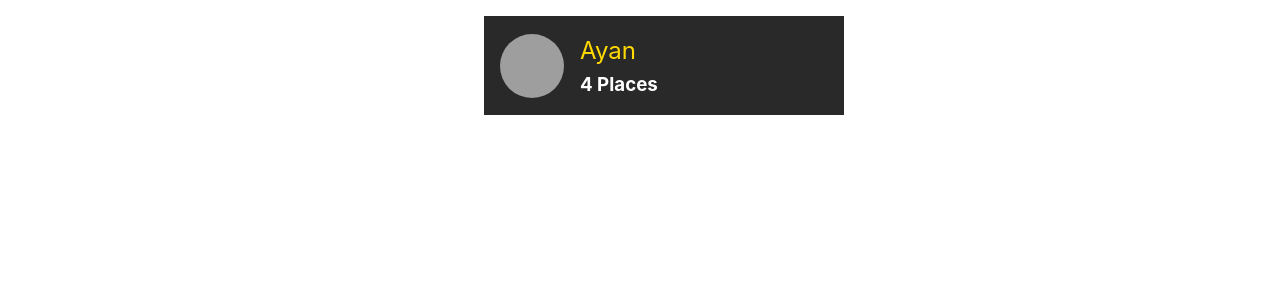
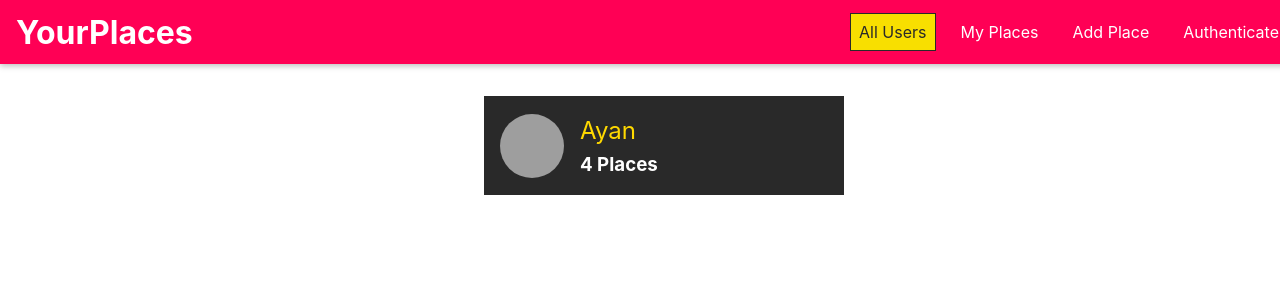
Before and after one commit to Ayanprogrammer11/YourPlaces-Frontend, a React (Create React App) app: page / in a window 1280 px wide. Shown: the top 300 px of the page. Built offline with nearby package versions, Linux system fonts and the light colour scheme; grey boxes are pictures that could not be loaded.

Commit message:
Day 2 Completed - (Created some more files and added naviagtions components)

```diff
--- a/src/App.js
+++ b/src/App.js
@@ -2,15 +2,19 @@ import './App.css';
 import {Routes, Route, BrowserRouter} from "react-router-dom"
 import Users from './users/pages/Users';
 import NewPlace from './places/pages/NewPlace';
+import MainNavigation from './shared/components/Navigation/MainNavigation';
 
 function App() {
   return (
     <BrowserRouter>
+    <MainNavigation />
+    <main>
       <Routes>
         <Route exact path="/" element={<Users />} />
         <Route exact path="/places/new" element={<NewPlace />} />
         <Route path="*" element={<div>404</div>} />
       </Routes>
+      </main>
     </BrowserRouter>
     // <div>It worked! Let's start making the project!</div>
   );
--- a/src/shared/components/Navigation/MainHeader.css
+++ b/src/shared/components/Navigation/MainHeader.css
@@ -0,0 +1,23 @@
+.main-header {
+    width: 100%;
+    height: 4rem;
+    display: flex;
+    align-items: center;
+    position: fixed;
+    top: 0;
+    left: 0;
+    background: #ff0055;
+    box-shadow: 0 2px 6px rgba(0, 0, 0, 0.26);
+    padding: 0 1rem;
+    z-index: 5;
+  }
+
+  main {
+    margin-top: 5rem;
+  }
+
+  @media (min-width: 768px) {
+    .main-header {
+      justify-content: space-between;
+    }
+  }
--- a/src/shared/components/Navigation/MainHeader.js
+++ b/src/shared/components/Navigation/MainHeader.js
@@ -0,0 +1,10 @@
+import React from 'react'
+import "./MainHeader.css"
+
+export default function MainHeader(props) {
+  return (
+    <header className='main-header'>
+        {props.children}
+    </header>
+  )
+}
--- a/src/shared/components/Navigation/MainNavigation.css
+++ b/src/shared/components/Navigation/MainNavigation.css
@@ -0,0 +1,45 @@
+.main-navigation__menu-btn {
+    width: 3rem;
+    height: 3rem;
+    background: transparent;
+    border: none;
+    display: flex;
+    flex-direction: column;
+    justify-content: space-around;
+    margin-right: 2rem;
+    cursor: pointer;
+  }
+
+  .main-navigation__menu-btn span {
+    display: block;
+    width: 3rem;
+    height: 2.5px;
+    background: white;
+  }
+
+  .main-navigation__title {
+    color: white;
+  }
+
+  .main-navigation__title a {
+    text-decoration: none;
+    color: white;
+  }
+
+  .main-navigation__header-nav {
+    display: none;
+  }
+
+  .main-navigation__drawer-nav {
+    height: 100%;
+  }
+
+  @media (min-width: 768px) {
+    .main-navigation__menu-btn {
+      display: none;
+    }
+
+    .main-navigation__header-nav {
+      display: block;
+    }
+  }
--- a/src/shared/components/Navigation/MainNavigation.js
+++ b/src/shared/components/Navigation/MainNavigation.js
@@ -0,0 +1,23 @@
+import React from 'react'
+import { Link } from 'react-router-dom'
+import MainHeader from './MainHeader'
+import "./MainNavigation.css"
+import NavLinks from './NavLinks'
+
+export default function MainNavigation() {
+  return (
+    <MainHeader>
+        <button className='main-navigation__menu-btn'>
+            <span />
+            <span />
+            <span />
+        </button>
+        <h1 className="main-navigation__title">
+            <Link to="/">YourPlaces</Link>
+        </h1>
+        <nav>
+            <NavLinks />
+        </nav>
+    </MainHeader>
+  )
+}
--- a/src/shared/components/Navigation/NavLinks.css
+++ b/src/shared/components/Navigation/NavLinks.css
@@ -0,0 +1,76 @@
+.nav-links {
+  list-style: none;
+  margin: 0;
+  padding: 0;
+  width: 100%;
+  height: 100%;
+  display: flex;
+  flex-direction: column;
+  justify-content: center;
+  align-items: center;
+}
+
+.nav-links li {
+  margin: 1rem;
+}
+
+.nav-links a {
+  border: 1px solid transparent;
+  color: #292929;
+  text-decoration: none;
+  padding: 0.5rem;
+}
+
+.nav-links a:hover,
+.nav-links a:active,
+.nav-links a.active {
+  background: #f8df00;
+  border-color: #292929;
+  color: #292929;
+}
+
+.nav-links button {
+  cursor: pointer;
+  border: 1px solid #292929;
+  color: #292929;
+  background: transparent;
+  padding: 0.5rem;
+  font: inherit;
+}
+
+.nav-links button:focus {
+  outline: none;
+}
+
+.nav-links button:hover,
+.nav-links button:active {
+  background: #292929;
+  color: white;
+}
+
+@media (min-width: 768px) {
+  .nav-links {
+    flex-direction: row;
+  }
+
+  .nav-links li {
+    margin: 0 0.5rem;
+  }
+
+  .nav-links a {
+    color: white;
+    text-decoration: none;
+  }
+
+  .nav-links button {
+    border: 1px solid white;
+    color: white;
+    background: transparent;
+  }
+
+  .nav-links button:hover,
+  .nav-links button:active {
+    background: #f8df00;
+    color: #292929;
+  }
+}
--- a/src/shared/components/Navigation/NavLinks.js
+++ b/src/shared/components/Navigation/NavLinks.js
@@ -0,0 +1,21 @@
+import React from 'react'
+import { NavLink } from 'react-router-dom'
+import "./NavLinks.css"
+export default function NavLinks() {
+  return (
+    <ul className='nav-links'>
+        <li>
+        <NavLink to="/" exact>All Users</NavLink>
+        </li>
+        <li>
+        <NavLink to="/u1/places" exact>My Places</NavLink>
+        </li>
+        <li>
+        <NavLink to="/places/new" exact>Add Place</NavLink>
+        </li>
+        <li>
+        <NavLink to="/auth" exact>Authenticate</NavLink>
+        </li>
+    </ul>
+  )
+}
```
Also changed, not shown: src/shared/components/Navigation/SideDrawer.css (added), src/shared/components/Navigation/SideDrawer.js (added).
